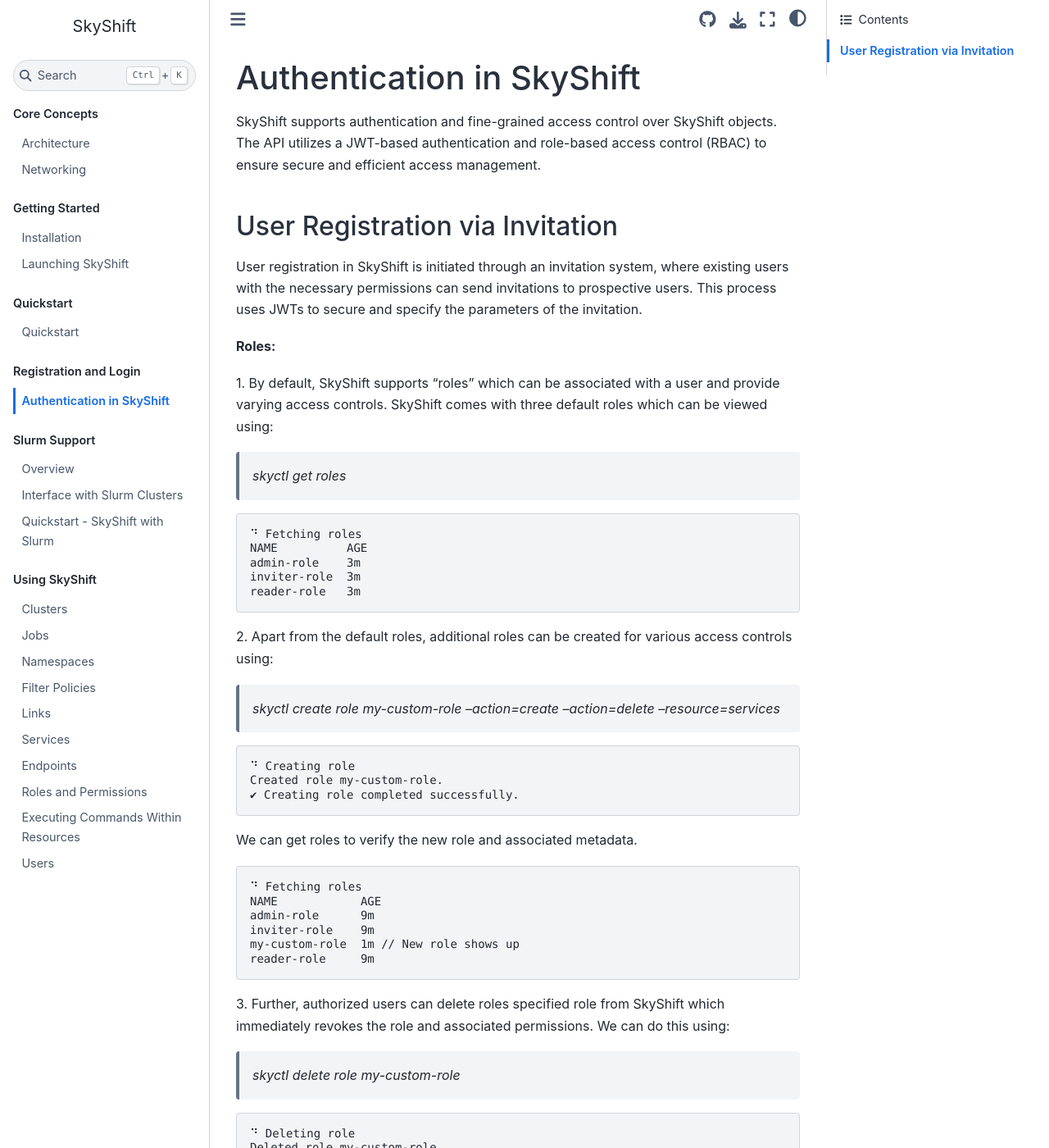
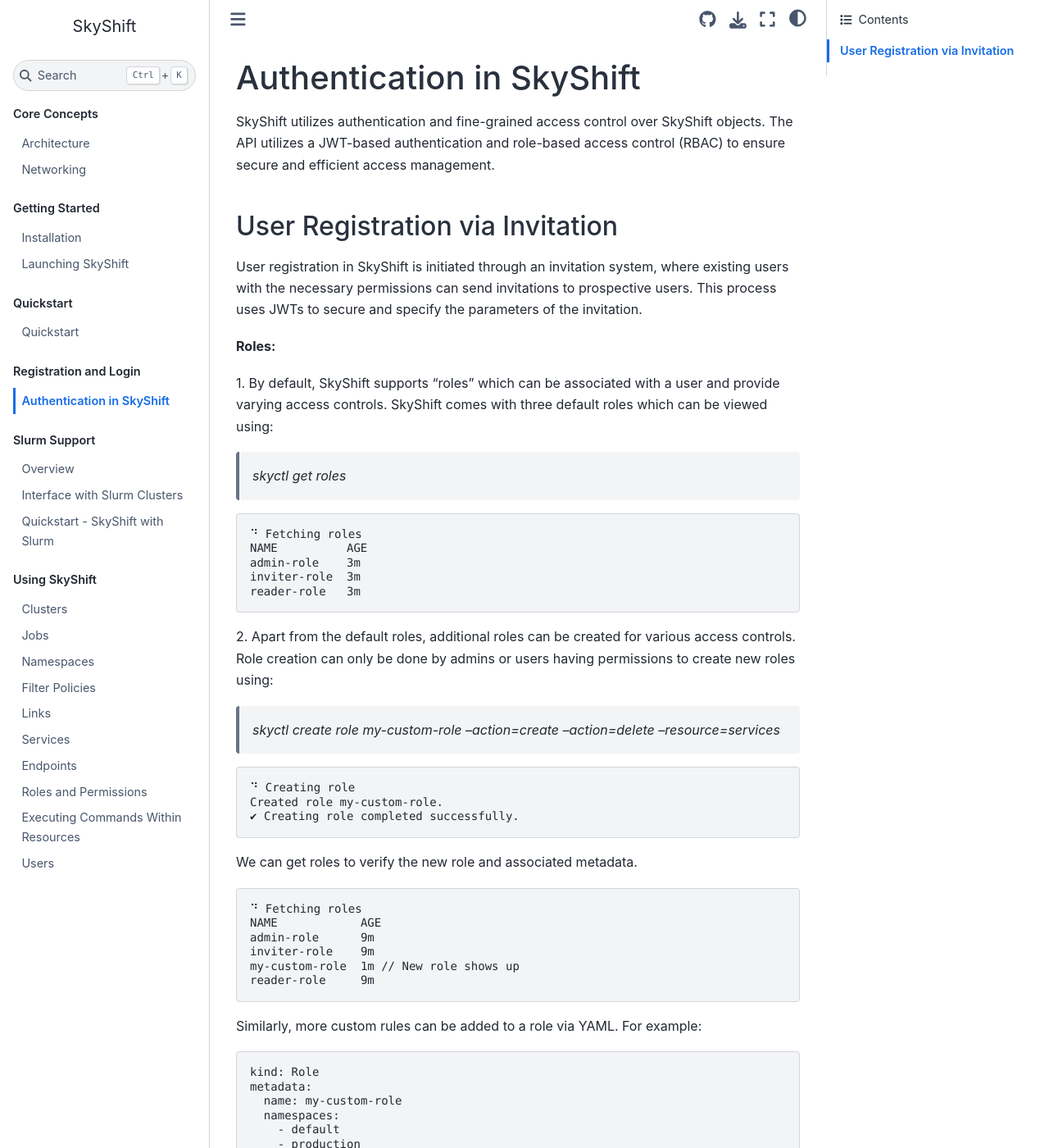
Before and after one commit to sky-shift/skyshift, a Sphinx documentation site: the page built from docs/source/authentication/authentication.rst, in a window 1280 px wide and 1400 px high. Shown: the whole window at 82% size. Built offline with Sphinx 7.4.7 and the Sphinx Book theme 1.1.4, drawn with Linux system fonts in a browser that asks for light colours; some of the changed text lies outside the part shown.

Commit message:
address comments

```diff
--- a/docs/source/authentication/authentication.rst
+++ b/docs/source/authentication/authentication.rst
@@ -1,7 +1,7 @@
 Authentication in SkyShift
 ============================================
 
-SkyShift supports authentication and fine-grained access control over
+SkyShift utilizes authentication and fine-grained access control over
 SkyShift objects. The API utilizes a JWT-based authentication and
 role-based access control (RBAC) to ensure secure and efficient access management.
 
@@ -29,7 +29,8 @@
     reader-role   3m
 
 2. Apart from the default roles, additional roles can be created for various
-access controls using:
+access controls. Role creation can only be done by admins or users having
+permissions to create new roles using:
     `skyctl create role my-custom-role --action=create --action=delete --resource=services`
 
 .. code-block:: shell
@@ -48,6 +49,41 @@
     inviter-role    9m
     my-custom-role  1m // New role shows up
     reader-role     9m
+
+Similarly, more custom rules can be added to a role via YAML. For example:
+
+.. code-block:: shell
+
+    kind: Role
+    metadata:
+      name: my-custom-role
+      namespaces:
+        - default
+        - production
+    rules:
+      - name: my-custom-role-rule
+        resources:
+          - services
+        actions:
+          - create
+          - delete
+    users:
+      - user1
+      - user2
+
+This can be applied using `skyctl apply -f <path_to_yaml>`
+Let's verify the new role creation using YAML.
+    `skyctl get roles`
+
+.. code-block:: shell
+
+    ⠙ Fetching roles
+    NAME              AGE
+    admin-role        2m
+    inviter-role      2m
+    my-custom-role    1m
+    my-custom-role-1  2s
+    reader-role       2m
 
 
 3. Further, authorized users can delete roles specified role from SkyShift which immediately revokes
```
Also changed, not shown: docs/source/_static/skyshift-auth.svg.
